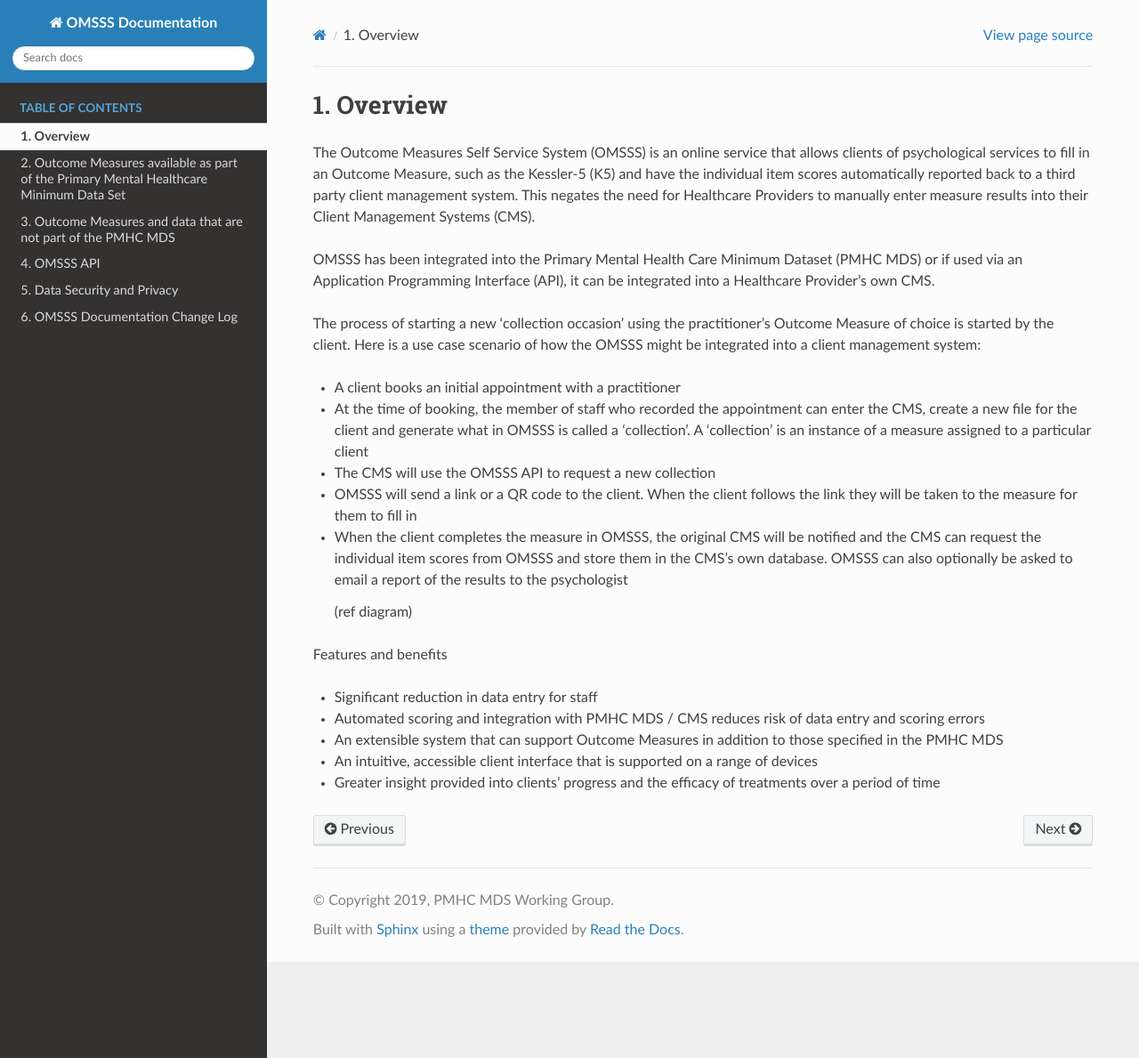
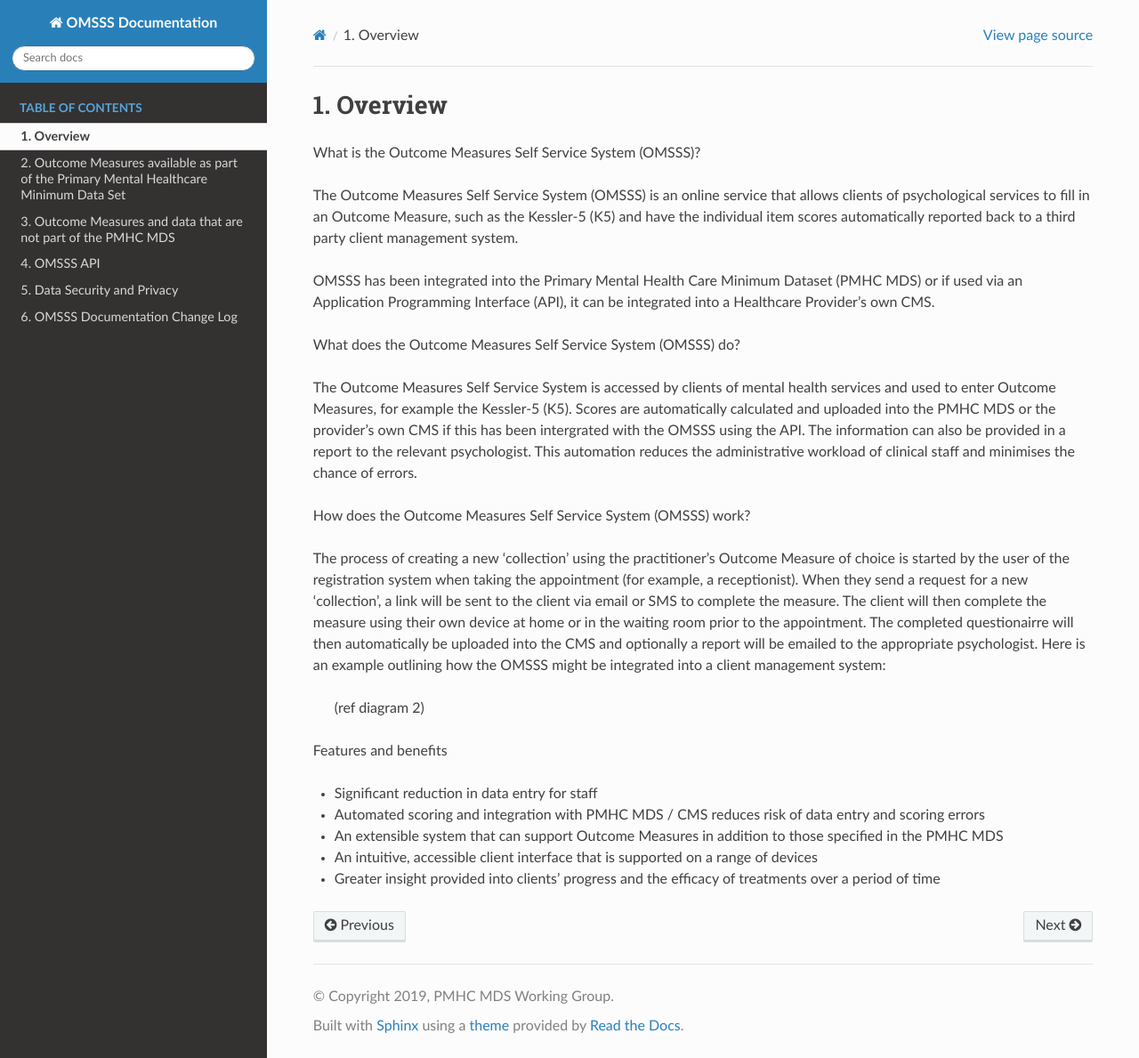
Before and after one commit to logicly-au/docs.omsss.online, a Sphinx documentation site: the page built from doc/overview.rst, in a window 1280 px wide and 1189 px high. Shown: the whole window at 89% size. Built offline with Sphinx 7.4.7 and the Read the Docs theme 2.0.0, drawn with Linux system fonts in a browser that asks for light colours; the version number could not be read and is left out.

Commit message:
Update overview.rst
Link to diagram 2 editable file
https://drive.google.com/open?id=16s_h2xgjdjZiPLpcD_7Xa7KLFn-7rPbL

Link to diagram 2 png
Link to diagram 2 pnghttps://drive.google.com/open?id=1VnrEu8VKXzguXLlN6Vk1g6_RtQr_cnbO

Could we please link to https://pmhc-mds.com/ on the first mention of the PMHC MDS as per AC's feedback?

Added headings and information about 'What does the OMSSS do'

```diff
--- a/doc/overview.rst
+++ b/doc/overview.rst
@@ -3,36 +3,40 @@
 Overview
 ========
 
+What is the Outcome Measures Self Service System (OMSSS)?
+
 The Outcome Measures Self Service System (OMSSS) is an online service that
 allows clients of psychological services to fill in an Outcome Measure,
 such as the Kessler-5 (K5) and have the individual item scores automatically
-reported back to a third party client management system. This negates the
-need for Healthcare Providers to manually enter measure results into their
-Client Management Systems (CMS).
+reported back to a third party client management system.
 
 OMSSS has been integrated into the Primary Mental Health Care Minimum Dataset
 (PMHC MDS) or if used via an Application Programming Interface (API), it can
 be integrated into a Healthcare Provider’s own CMS.
 
-The process of starting a new 'collection occasion' using the practitioner's
-Outcome Measure of choice is started by the client.  Here is a use
-case scenario of how the OMSSS might be integrated into a client
-management system:
+What does the Outcome Measures Self Service System (OMSSS) do?
 
-* A client books an initial appointment with a practitioner
-* At the time of booking, the member of staff who recorded the appointment
-  can enter the CMS, create a new file for the client and generate what in
-  OMSSS is called a ‘collection’. A ‘collection’ is an instance of a measure
-  assigned to a particular client
-* The CMS will use the OMSSS API to request a new collection
-* OMSSS will send a link or a QR code to the client. When the client follows
-  the link they will be taken to the measure for them to fill in
-* When the client completes the measure in OMSSS, the original CMS will be
-  notified and the CMS can request the individual item scores from OMSSS and
-  store them in the CMS’s own database. OMSSS can also optionally be asked
-  to email a report of the results to the psychologist
+The Outcome Measures Self Service System is accessed by clients of mental health
+services and used to enter Outcome Measures, for example the Kessler-5 (K5).
+Scores are automatically calculated and uploaded into the PMHC MDS or the provider's
+own CMS if this has been intergrated with the OMSSS using the API.  The information can
+also be provided in a report to the relevant psychologist.  This automation reduces the
+administrative workload of clinical staff and minimises the chance of
+errors.
 
-  (ref diagram)
+How does the Outcome Measures Self Service System (OMSSS) work?
+
+The process of creating a new 'collection' using the practitioner's
+Outcome Measure of choice is started by the user of the registration system when
+taking the appointment (for example, a receptionist).  When they send a request
+for a new 'collection', a link will be sent to the client via email or SMS to complete
+the measure.  The client will then complete the measure using their own device at home
+or in the waiting room prior to the appointment.  The completed questionairre will then
+automatically be uploaded into the CMS and optionally a report will be emailed to the
+appropriate psychologist.  Here is an example outlining how the OMSSS might be integrated
+into a client management system:
+
+  (ref diagram 2)
 
 Features and benefits
 
```
